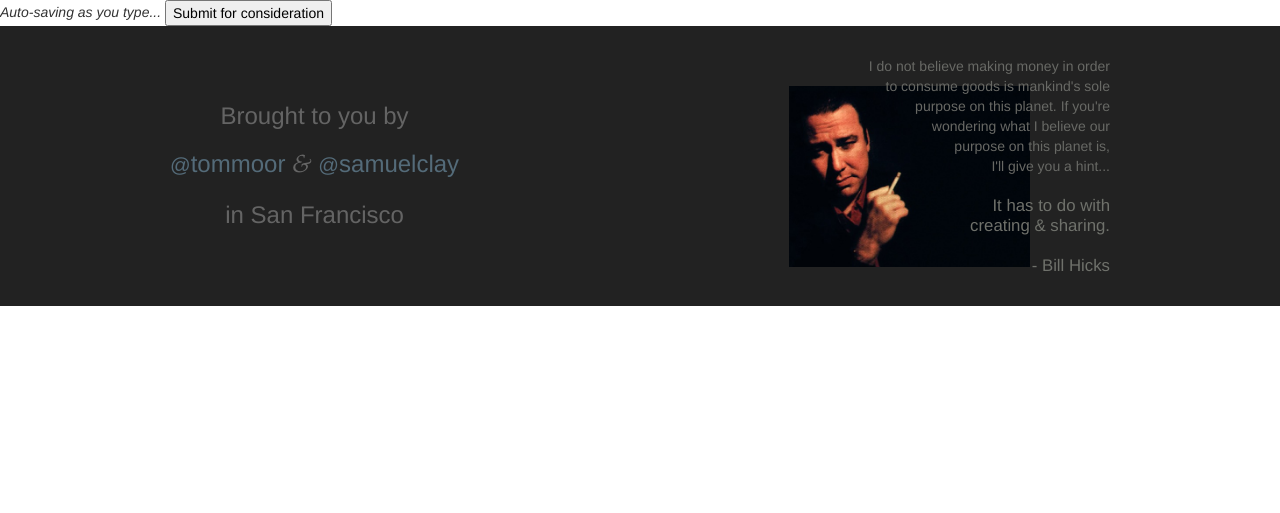
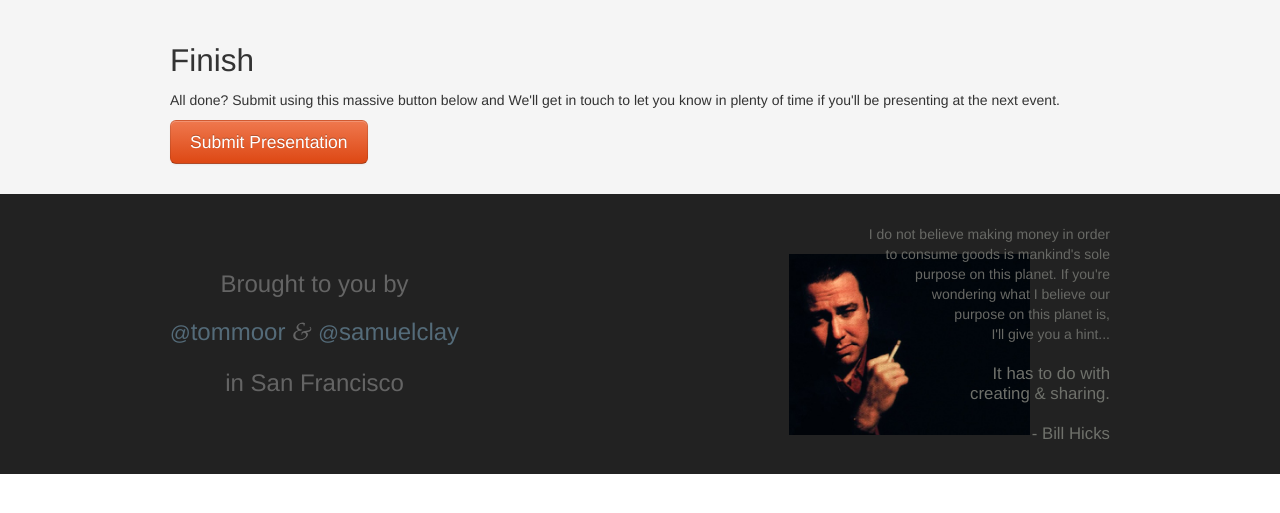
Before and after one commit to samuelclay/thedoclub, a Django app: template thedoclub/templates/presentation_edit.html in a window 1280 px wide. Shown: the part 128-641 px from the top of the page. Run offline with Django 3.2, Linux system fonts and the light colour scheme; the template is opened without the code that fills it, so the values that code supplies are empty.

Commit message:
Styling of presentation edit page

```diff
--- a/thedoclub/static/css/master.css
+++ b/thedoclub/static/css/master.css
@@ -4,6 +4,7 @@ section{margin-bottom:30px;}
 .heading nav{margin-top:56px;text-align:right;}.heading nav li{display:inline;}.heading nav li a{padding:10px 0 0 60px;font-weight:bold;}
 .what{color:#555;font-size:20px;line-height:1.2;text-align:justify;}.what h2{color:#333;font-size:50px;margin-bottom:20px;}.what h2 .amp{font-size:1.05em;font-family:"Warnock Pro","Goudy Old Style","Palatino","Book Antiqua",serif;font-style:italic;}
 .note{margin-top:3px;color:#999;font-size:13px;}
+.presentation{background:#f5f5f5;padding:30px 0;margin:0;}
 .upcoming{background:#f5f5f5;padding:30px 0;}.upcoming h3{margin-bottom:0;}
 .upcoming h4{margin-top:-2px;margin-bottom:20px;color:#777;}
 .upcoming .attendees{margin:20px -10px 0 -10px;}.upcoming .attendees li{display:block;float:left;margin:0 10px 10px 0;}.upcoming .attendees li img{display:block;}
@@ -27,8 +28,8 @@ footer .about a{color:#546B79;}footer .about a:hover{color:#9ABED2;text-decorati
 footer .hicks{float:right;text-align:right;position:relative;font-family:"Helvetica Neue",Helvetica,Arial;}footer .hicks img{position:absolute;right:80px;top:30px;z-index:0;}
 footer .hicks .hicks-text{z-index:1;position:relative;color:#686965;}footer .hicks .hicks-text .big{font-size:120%;color:#6F716B;}
 .slides-editor{list-style-type:none;padding:0;margin:0;}
-.slide-editor{margin:0 0 48px 0;overflow:hidden;}.slide-editor .slide-markdown{clear:both;float:left;width:446px;}.slide-editor .slide-markdown textarea{width:100%;height:334px;padding:10px;-webkit-box-sizing:border-box;-moz-box-sizing:border-box;box-sizing:border-box;}
-.slide-editor .slide-preview{float:left;width:44%;margin:0 0 0 24px;}
+.slide-editor{margin:0 0 30px;overflow:hidden;}.slide-editor .slide-markdown{clear:both;float:left;width:446px;}.slide-editor .slide-markdown textarea{width:100%;height:334px;padding:10px;-webkit-box-sizing:border-box;-moz-box-sizing:border-box;box-sizing:border-box;}
+.slide-editor .slide-preview{background:#fff;float:left;width:50%;margin:0 0 0 24px;border:1px solid #ccc;-webkit-border-radius:4px;-moz-border-radius:4px;border-radius:4px;}
 .slide-html{width:446px;height:334px;overflow:hidden;border:1px solid rgba(0, 0, 0, 0.1);padding:10px;font-size:.85em;line-height:.85em;-webkit-box-sizing:border-box;-moz-box-sizing:border-box;box-sizing:border-box;}.slide-html code{font-size:.85em;}
 .slide-html h1:first-child,.slide-html h2:first-child,.slide-html h3:first-child,.slide-html h4:first-child,.slide-html h5:first-child,.slide-html h6:first-child{margin-top:0;}
 .slide-html h1 img,.slide-html h2 img,.slide-html h3 img,.slide-html h4 img,.slide-html h5 img,.slide-html h6 img{max-height:2em;max-width:2em;border:1px solid rgba(0, 0, 0, 0.1);border-radius:.2em;}
--- a/thedoclub/static/less/master.less
+++ b/thedoclub/static/less/master.less
@@ -59,6 +59,12 @@ section {
     margin-top: 3px;
     color: #999;
     font-size: 13px;
+}
+
+.presentation {
+    background: #f5f5f5;
+    padding: 30px 0;
+    margin: 0;
 }
 
 .upcoming {
@@ -293,7 +299,7 @@ footer {
 }
 
 .slide-editor {
-    margin: 0 0 48px 0;
+    margin: 0 0 30px;
     overflow: hidden;
 
     .slide-markdown {
@@ -312,9 +318,15 @@ footer {
     }
 
     .slide-preview {
+        background: #fff;
         float: left;
-        width: 44%;
+        width: 50%;
         margin: 0 0 0 24px;
+        border: 1px solid #ccc;
+
+        -webkit-border-radius: 4px;
+        -moz-border-radius: 4px;
+        border-radius: 4px;
     }
 }
 
--- a/thedoclub/templates/presentation_edit.html
+++ b/thedoclub/templates/presentation_edit.html
@@ -3,25 +3,29 @@
 
 {% block content %}
 
+<section class="presentation edit">
+    <div class="container">
         <ol class="slides-editor">
             {% csrf_token %}
             {% for slide in presentation.slides.all %}
             <li class="slide-editor">
+                <h2>Slide {{ slide.order }}</h2>
                 <div class="slide-markdown">
                     <textarea name="slide_{{ slide.order }}">{{ slide.content }}</textarea>
                 </div>
-        <div class="slide-html slide-preview">
+                <div class="slide-html slide-preview" title="Edit this slide on the left!">
                     {{ slide.html|safe }}
                 </div>
             </li>
             {% endfor %}
         </ol>
 
-<i>Auto-saving as you type...</i>
-<input type="button" name="submit" value="Submit for consideration" />
-
+        <h2>Finish</h2>
+        <p>All done? Submit using this massive button below and We'll get in touch to let you know in plenty of time if you'll be presenting at the next event.</p>
+        <input type="button" name="submit" value="Submit Presentation" class="btn btn-primary btn-large" />
+    </div>
+</section>
 {% endblock %}
-
 
 {% block js %}
     <script src="/static/js/marked.js" type="text/javascript" charset="utf-8"></script>
```
Lines whose indentation alone changed are shown as unchanged.
